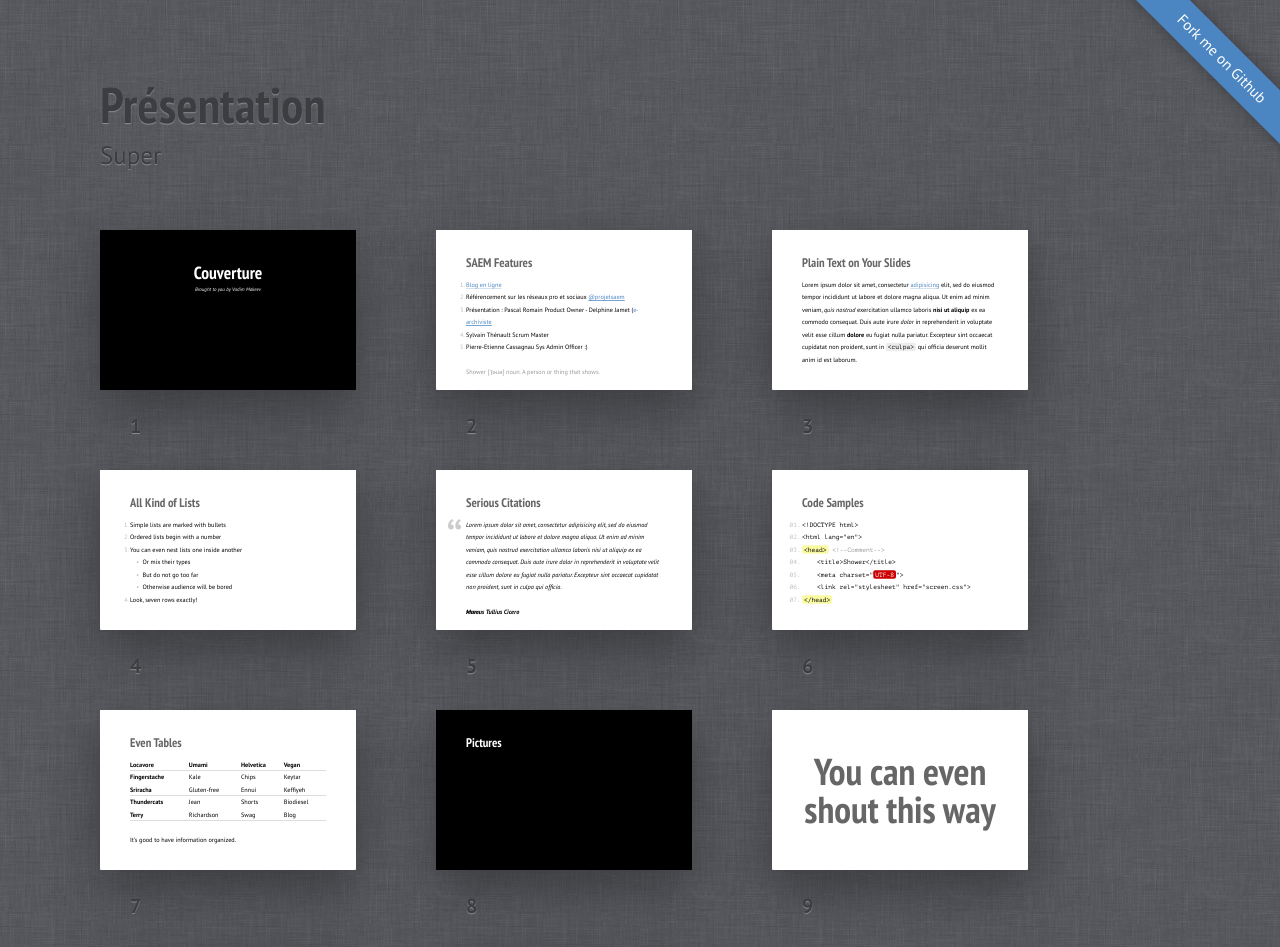
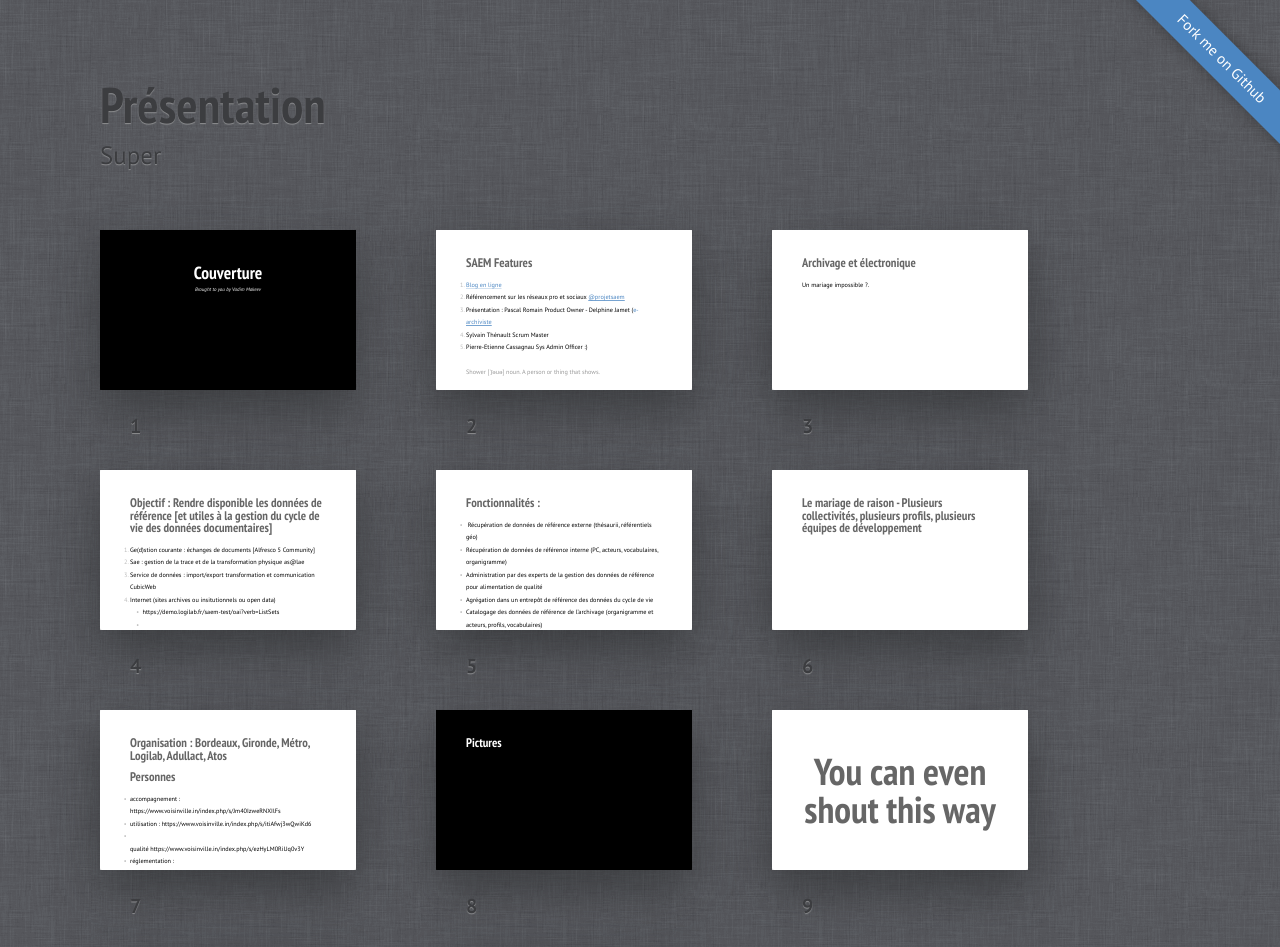
Before and after one commit to akakeronos/prezOSS, a plain HTML site: page index.html in a window 1280 px wide. Shown: the top 947 px of the page. Drawn offline with Linux system fonts and the light colour scheme.

Commit message:
ajout des premiers slides
il manque les images dans le dossier images

```diff
--- a/index.html
+++ b/index.html
@@ -51,80 +51,51 @@
 		<p class="note">Shower ['ʃəuə] noun. A person or thing that shows.</p>
 	</div></section>
 	<section class="slide"><div>
-		<h2>Plain Text on Your Slides</h2>
-		<p>Lorem ipsum dolor sit amet, consectetur <a href="#4">adipisicing</a> elit, sed do eiusmod tempor incididunt ut labore et dolore magna aliqua. Ut enim ad minim veniam, <em>quis nostrud</em> exercitation ullamco laboris <strong>nisi ut aliquip</strong> ex ea commodo consequat. Duis aute irure <i>dolor</i> in reprehenderit in voluptate velit esse cillum <b>dolore</b> eu fugiat nulla pariatur. Excepteur sint occaecat cupidatat non proident, sunt in <code>&lt;culpa&gt;</code> qui officia deserunt mollit anim id est laborum.</p>
+		<h2>Archivage et électronique</h2>
+		<p>Un mariage impossible ?.</p>
 	</div></section>
 	<section class="slide"><div>
-		<h2>All Kind of Lists</h2>
+		<h2>Objectif : Rendre disponible les données de référence [et utiles à la gestion du cycle de vie des données documentaires]</h2>
 		<ol>
-			<li>Simple lists are marked with bullets</li>
-			<li>Ordered lists begin with a number</li>
-			<li>You can even nest lists one inside another
-				<ul>
-					<li>Or mix their types</li>
-					<li>But do not go too far</li>
-					<li>Otherwise audience will be bored</li>
-				</ul>
+			<li>Ge(d)stion courante : échanges de documents [Alfresco 5 Community]</li>
+			<li>Sae : gestion de la trace et de la transformation physique as@lae </li>
+			<li>Service de données : import/export transformation et communication CubicWeb	</li>
+			<li>Internet (sites archives ou insitutionnels ou open data)
+			<ul>
+				<li>https://demo.logilab.fr/saem-test/oai?verb=ListSets</li>
+				<li></li>un concept et toutes les archives liées ? https://demo.logilab.fr/saem-test/oai?verb=GetRecord&identifier=67717/T1-10</li>
+				<li>bienveillance : http://data.bnf.fr/12573796/bienveillance/</li>
+				<li>tous les versements de la Direction Enfance et Famille de la ville de Bordeaux https://demo.logilab.fr/saem-test/oai?verb=GetRecord&identifier=saemref-test/000067040</li>
+				<li>toutes les archives de Gironde : https://demo.logilab.fr/saem-test/oai?verb=GetRecord&identifier=saemref-test/000013710</li>
+			</ul>
 			</li>
-			<li>Look, seven rows exactly!</li>
 		</ol>
 	</div></section>
 	<section class="slide"><div>
-		<h2>Serious Citations</h2>
-		<figure>
-			<blockquote>
-				<p>Lorem ipsum dolor sit amet, consectetur adipisicing elit, sed do eiusmod tempor incididunt ut labore et dolore magna aliqua. Ut enim ad minim veniam, quis nostrud exercitation ullamco laboris nisi ut aliquip ex ea commodo consequat. Duis aute irure dolor in reprehenderit in voluptate velit esse cillum dolore eu fugiat nulla pariatur. Excepteur sint occaecat cupidatat non proident, sunt in culpa qui officia.</p>
-			</blockquote>
-xnew			<figcaption>Marcus Tullius Cicero</figcaption>
-		</figure>
+		<h2>Fonctionnalités :</h2>
+		<ul>
+			<li>    Récupération de données de référence externe (thésaurii, référentiels géo) </li>
+    <li>Récupération de données de référence interne (PC, acteurs, vocabulaires, organigramme)</li>
+    <li>Administration par des experts de la gestion des données de référence pour alimentation de qualité</li>
+    <li>Agrégation dans un entrepôt de référence des données du cycle de vie</li>
+    <li>Catalogage des données de référence de l’archivage (organigramme et acteurs, profils, vocabulaires)</li>
+    <li>Simplification du processus d’archivage par réutilisation</li>
+</ul>
 	</div></section>
 	<section class="slide"><div>
-		<h2>Code Samples</h2>
-		<pre>
-			<code>&lt;!DOCTYPE html&gt;</code>
-			<code>&lt;html lang="en"&gt;</code>
-			<code><mark>&lt;head&gt;</mark> <mark class="comment">&lt;!--Comment--&gt;</mark></code>
-			<code>    &lt;title&gt;Shower&lt;/title&gt;</code>
-			<code>    &lt;meta charset="<mark class="important">UTF-8</mark>"&gt;</code>
-			<code>    &lt;link rel="stylesheet" href="screen.css"&gt;</code>
-			<code><mark>&lt;/head&gt;</mark></code>
-		</pre>
+		<h2>Le mariage de raison - Plusieurs collectivités, plusieurs profils, plusieurs équipes de développement</h2>
 	</div></section>
 	<section class="slide"><div>
-		<h2>Even Tables</h2>
-		<table>
-		<tr>
-			<th scope="col">Locavore</th>
-			<th>Umami</th>
-			<th>Helvetica</th>
-			<th>Vegan</th>
-		</tr>
-		<tr>
-			<th scope="row">Fingerstache</th>
-			<td>Kale</td>
-			<td>Chips</td>
-			<td>Keytar</td>
-		</tr>
-		<tr>
-			<th scope="row">Sriracha</th>
-			<td>Gluten-free</td>
-			<td>Ennui</td>
-			<td>Keffiyeh</td>
-		</tr>
-		<tr>
-			<th scope="row">Thundercats</th>
-			<td>Jean</td>
-			<td>Shorts</td>
-			<td>Biodiesel</td>
-		</tr>
-		<tr>
-			<th scope="row">Terry</th>
-			<td>Richardson</td>
-			<td>Swag</td>
-			<td>Blog</td>
-		</tr>
-		</table>
-		<p>It’s good to have information organized.</p>
+		<h2>Organisation : Bordeaux, Gironde, Métro, Logilab, Adullact, Atos</h2>
+		<h2>Personnes</h2>
+		<ul>
+			<li>accompagnement : https://www.voisinville.in/index.php/s/Jm40IzweRNXIlFs</li>
+			<li>utilisation : https://www.voisinville.in/index.php/s/itiAfwj3wQwiKd6</li>
+			<li></li>qualité https://www.voisinville.in/index.php/s/ezHyLM0RiUq0v3Y</li>
+			<li>réglementation : https://www.voisinville.in/index.php/s/ZJXisIqU88MjboW</li>
+			<li>expertise https://www.voisinville.in/index.php/s/12CicEQtcfSI1xA</li>
+			<li>ingénierie https://www.voisinville.in/index.php/s/JYNH4ih5NZZeLFR</li>
+		</ul>
 	</div></section>
 	<section class="slide cover" id="Picture"><div>
 		<h2>Pictures</h2>
```
